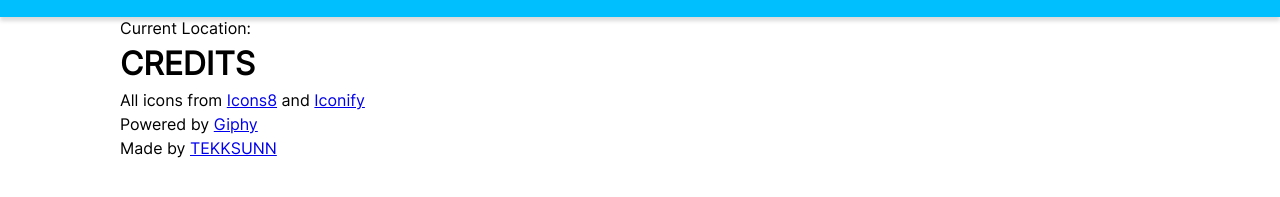
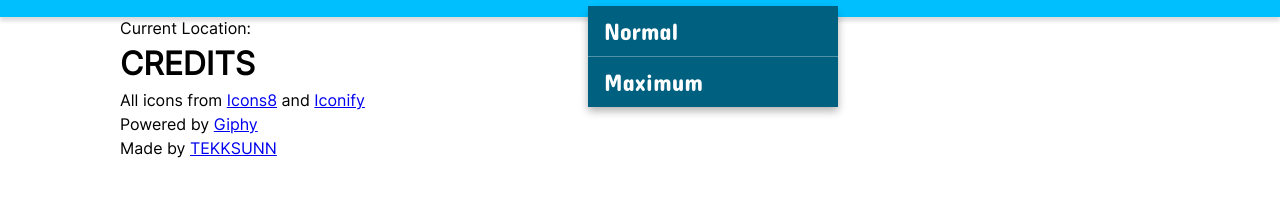
Before and after one commit to TEKKSUNN/weather-app, a website built with webpack: page src/template.html in a window 1280 px wide. Shown: the part 143-340 px from the top of the page. Built offline with nearby package versions, Linux system fonts and the light colour scheme; what @tekksunn/drop-down would draw is missing.

Commit message:
Style dropdown

```diff
--- a/src/stylesheets/styles.css
+++ b/src/stylesheets/styles.css
@@ -42,6 +42,7 @@
   --horizontal-margin: 120px;
   --vertical-margin: 40px;
   --navbar-hover: hsl(195, 100%, 25%);
+  --navbar-focus: hsl(195, 100%, 10%)
 }
 
 body > * {
@@ -65,6 +66,7 @@
   justify-content: space-between;
   height: 160px;
   box-shadow: 0 4px 4px #00000025;
+  overflow: visible;
 }
 
 .web-icon-title {
@@ -83,11 +85,12 @@
 }
 
 .dropdown {
+  --dropdown-width: 250px;
   position: relative;
   cursor: pointer;
   align-self: stretch;
   align-content: center;
-  width: 250px;
+  width: var(--dropdown-width);
 }
 
 .dropdown:hover {
@@ -95,9 +98,32 @@
 }
 
 .dropdown-items {
-  display: none;
   position: absolute;
-  bottom: 0px;
+  bottom: -90px;
+  list-style-type: none;
+  padding: 0;
+  box-shadow: 0 4px 8px #00000050;
+  border-radius: 10px 10px 0 0;
+}
+
+.dropdown-items li {
+  width: var(--dropdown-width);
+  background-color: var(--navbar-hover);
+  font: 24px 'concert_oneregular';
+  padding: 10px;
+}
+
+.dropdown-items li:not(:last-child) {
+  border-bottom: 1px solid #FFFFFF50;
+}
+
+.dropdown-items button {
+  color: white;
+}
+
+.dropdown-items li:hover,
+.dropdown-items li.focused {
+  background-color: var(--navbar-focus);
 }
 
 .dropdown-content {
```
